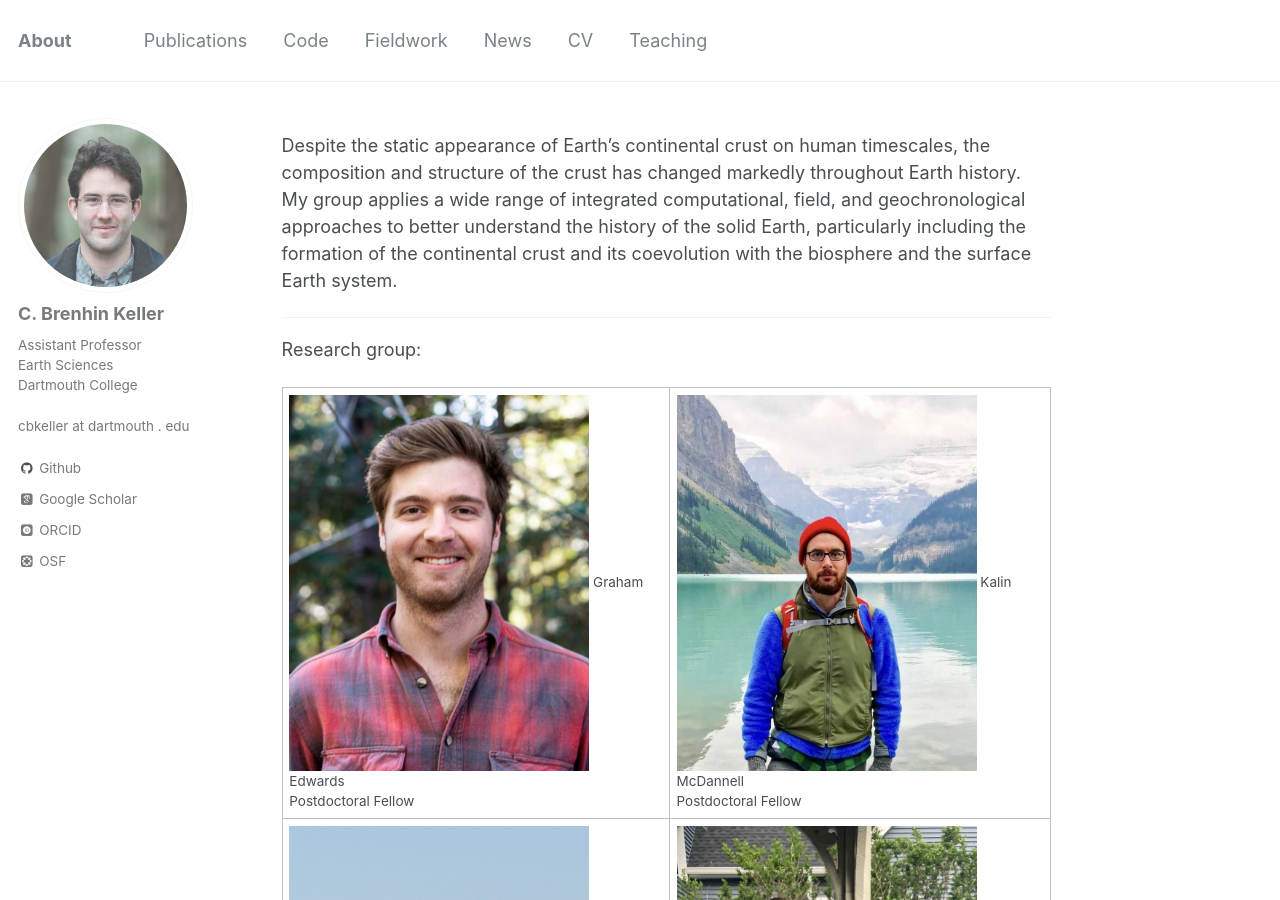
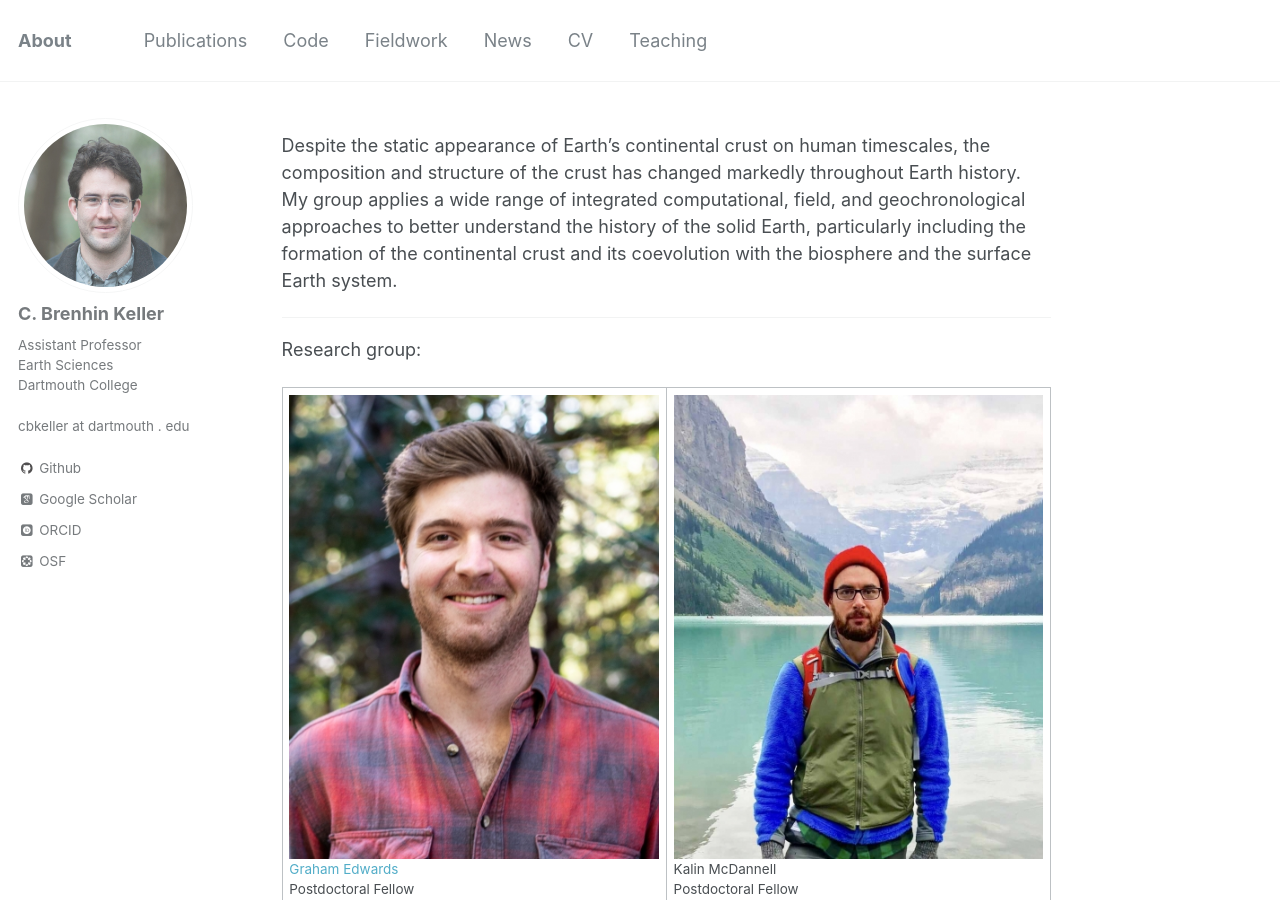
Before and after one commit to brenhinkeller/brenhinkeller.github.io, a Jekyll site: the page built from _pages/about.md, in a window 1280 px wide and 900 px high. Built offline with Jekyll 4.4.1, drawn with Linux system fonts in a browser that asks for light colours; some web fonts are replaced.

Commit message:
Table formatting adjustment

```diff
--- a/_pages/about.md
+++ b/_pages/about.md
@@ -14,14 +14,14 @@ Despite the static appearance of Earth’s continental crust on human timescales
 Research group:
 
 |:-------------------------:|:-------------------------:|
-|<img width="300" src="images/profiles/graham_edwards.jpg">  Graham Edwards<br>Postdoctoral Fellow|<img width="300" src="images/profiles/kalin_mcdannell.jpg">  Kalin McDannell<br>Postdoctoral Fellow|
-|<img width="300" src="images/profiles/akshay_mehra.jpg">  Akshay Mehra<br>Postdoctoral Fellow|<img width="300" src="images/profiles/gailin_l_pease.jpg">  Gailin Pease<br>Graduate Student|
-|<img width="300" src="images/profiles/alex_cox.jpg">  Alexander Cox<br>Graduate Student| |
+|<img width="500" src="images/profiles/graham_edwards.jpg"><br>[Graham Edwards](https://grahamedwards.github.io/)<br>Postdoctoral Fellow|<img width="500" src="images/profiles/kalin_mcdannell.jpg"><br>Kalin McDannell<br>Postdoctoral Fellow|
+|<img width="500" src="images/profiles/akshay_mehra.jpg"><br>Akshay Mehra<br>Postdoctoral Fellow|<img width="500" src="images/profiles/gailin_l_pease.jpg"><br>Gailin Pease<br>Graduate Student|
+|<img width="500" src="images/profiles/alex_cox.jpg"><br>Alexander Cox<br>Graduate Student| |
 
 Alumni:
 
 |:-------------------------:|:-------------------------:|
-|<img width="300" src="images/profiles/theo_green.jpg">  Theodore Green<br>Dartmouth Senior Fellow `21| |
+|<img width="500" src="images/profiles/theo_green.jpg"><br>Theodore Green<br>Dartmouth Senior Fellow `21||
 
 ---
 
```
